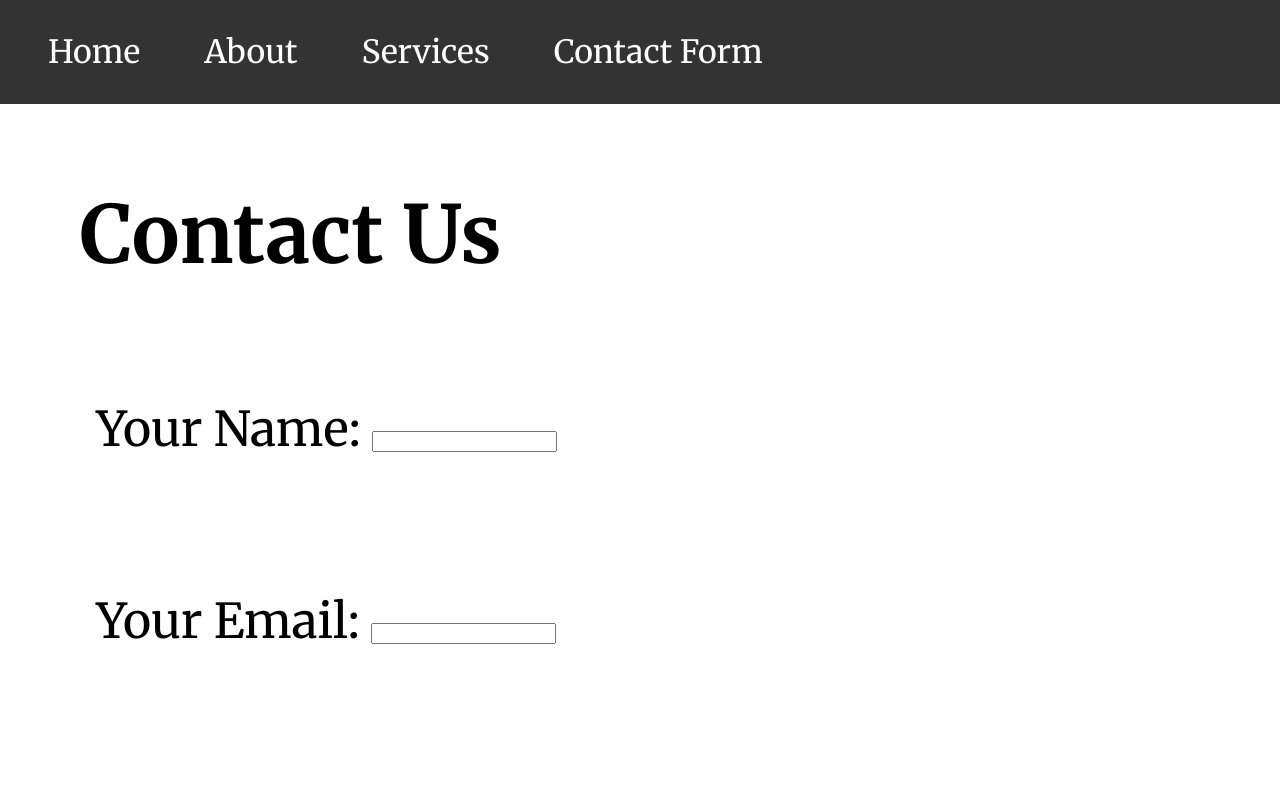
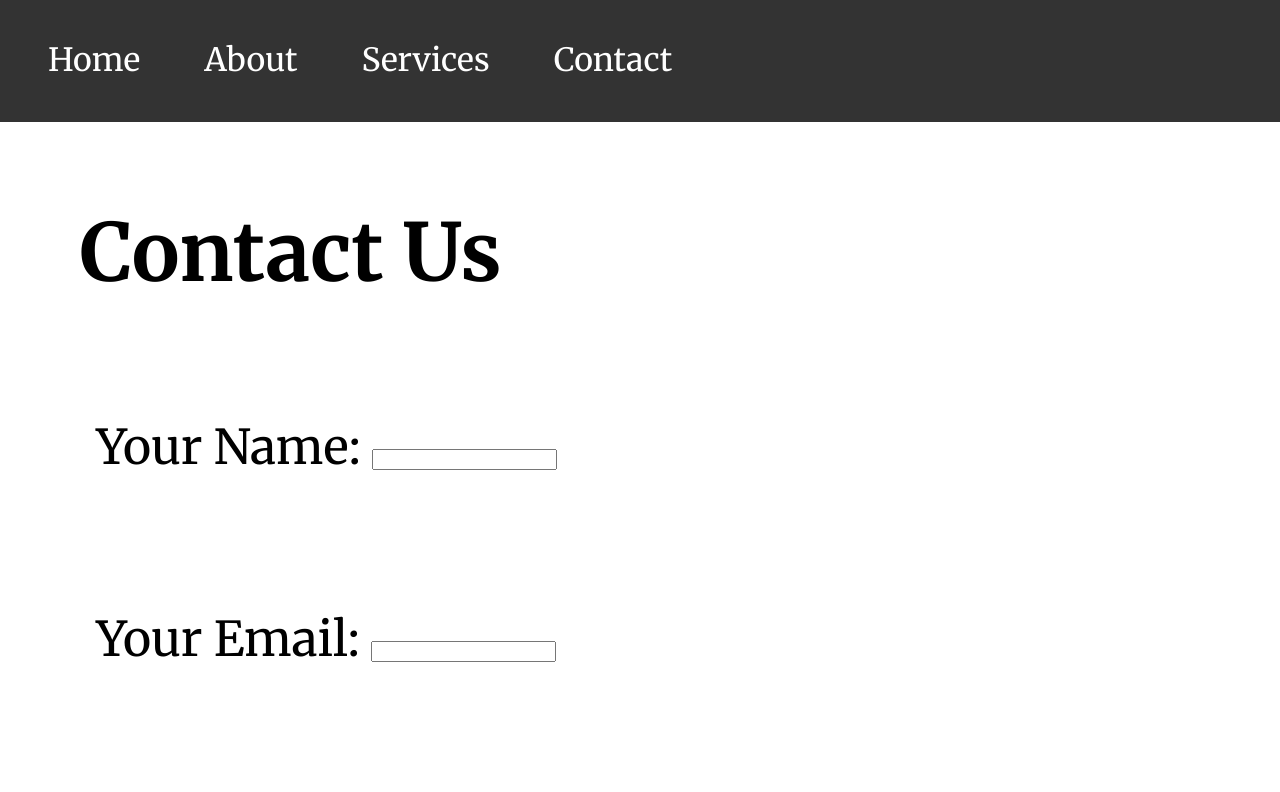
Before and after one commit to Cerchie/tlc, a Next.js app: page /contact in a window 1280 px wide. Shown: the top 792 px of the page. Built offline with nearby package versions, Linux system fonts and the light colour scheme.

Commit message:
more styles

```diff
--- a/pages/contact.js
+++ b/pages/contact.js
@@ -9,7 +9,7 @@ export default function Contact() {
             <li><Link href="/">Home</Link></li>
             <li><Link href="/about">About</Link></li>
             <li><Link href="/services">Services</Link></li>
-            <li><Link href="/contact">Contact Form</Link></li>
+            <li><Link href="/contact">Contact</Link></li>
           </ul>
         </nav>
       </header>
--- a/styles/globals.css
+++ b/styles/globals.css
@@ -26,6 +26,14 @@ header {
   padding: 1rem;
 }
 
+ul {
+  list-style-type: none;
+}
+li {
+  font-size: 3em;
+  line-height: 1.8;
+  margin-left: 2em;
+}
 nav ul {
   list-style-type: none;
   padding: 0;
@@ -86,6 +94,7 @@ footer {
 
   }
 
+
   nav ul {
     list-style-type: none;
     padding: 0;
@@ -104,6 +113,8 @@ footer {
     text-decoration: none;
   }
 
+
+
   p {
     margin: 2em;
     font-size: 3em;
```
